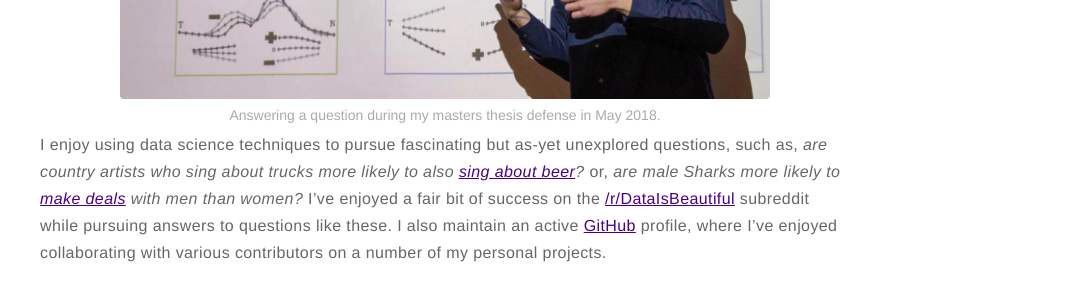
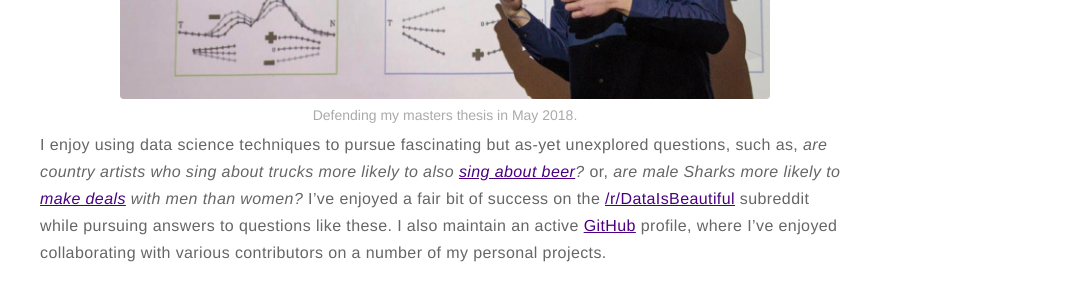
Before and after one commit to johnwmillr/johnwmillr.github.io, a Jekyll site: the page built from about.markdown, in a window 1280 px wide. Shown: the part 712-1004 px from the top of the page, without its empty margins (195-1280 px from the left). Built offline with Jekyll 4.4.1, drawn with Linux system fonts in a browser that asks for light colours.

```diff
--- a/about.markdown
+++ b/about.markdown
@@ -13,7 +13,7 @@ image: {{ site.picture }}
 
 Hi! I'm a 26-year-old aspiring data scientist currently based in Chicago. I recently completed a masters degree in electrical & computer engineering and am exploring my options for a career in data science and machine learning.
 
-{% include figure.html url="/assets/images/John_Defense.jpg" caption="Answering a question during my masters thesis defense in May 2018." width="650px" %}
+{% include figure.html url="/assets/images/John_Defense.jpg" caption="Defending my masters thesis in May 2018." width="650px" %}
 
 I enjoy using data science techniques to pursue fascinating but as-yet unexplored questions, such as, *are country artists who sing about trucks more likely to also [sing about beer](/trucks-and-beer/)?* or, *are male Sharks more likely to [make deals](/shark-tank-analysis/) with men than women?* I've enjoyed a fair bit of success on the [/r/DataIsBeautiful](https://www.reddit.com/r/dataisbeautiful/search?sort=top&q=author%3A%22textureflow%22+title%3A%5BOC%5D&restrict_sr=on) subreddit while pursuing answers to questions like these. I also maintain an active [GitHub](http://github.com/johnwmillr) profile, where I've enjoyed collaborating with various contributors on a number of my personal projects.
 
```
Also changed, not shown: projects.markdown (+11 -4 lines).
